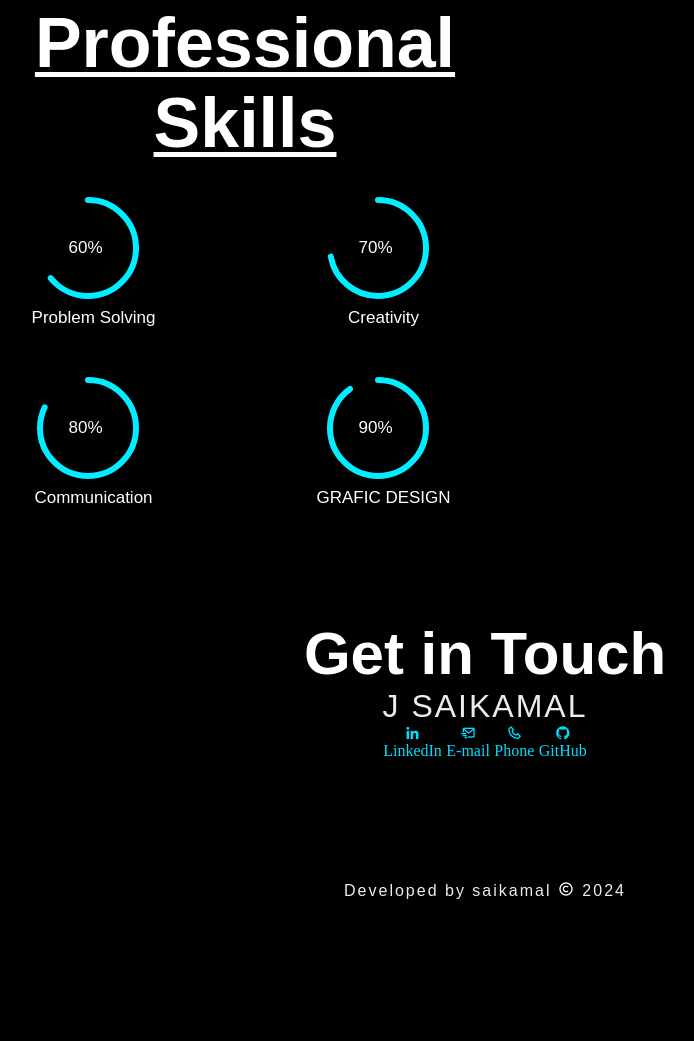
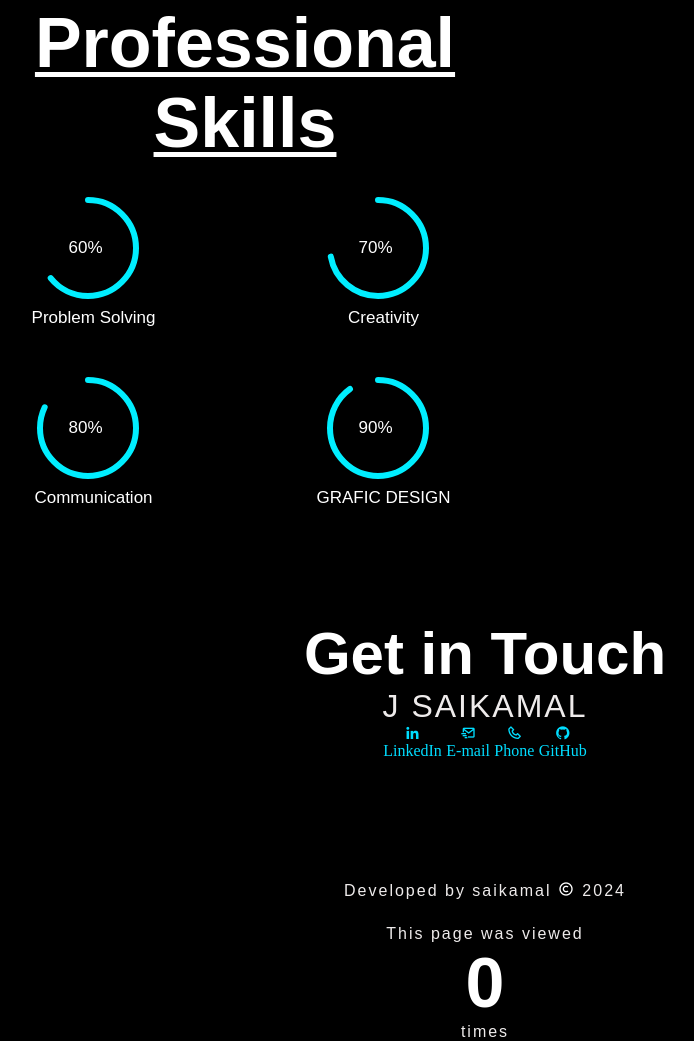
Before and after one commit to jsaikamal/myportfolio, a plain HTML site: page index.html in a window 1280 px wide. Shown: the part 3692-4733 px from the top of the page, without its empty margins (155-849 px from the left). Before the commit the page ends 4617 px from the top, so only its background shows below. Drawn offline with nearby package versions, Linux system fonts and the light colour scheme; no server answers.

Commit message:
Update index.html

```diff
--- a/index.html
+++ b/index.html
@@ -271,5 +271,8 @@
         <script src="https://unpkg.com/scrollreveal"></script>
 
         <script src="script.js"></script>
+	 <p align="center">This page was viewed</p>
+    <h1 id="count" align="center">0</h1>
+    <p align="center">times</p>
     </body>
 </html>
```
